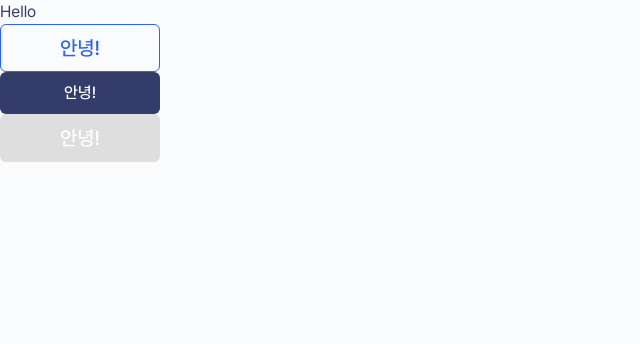
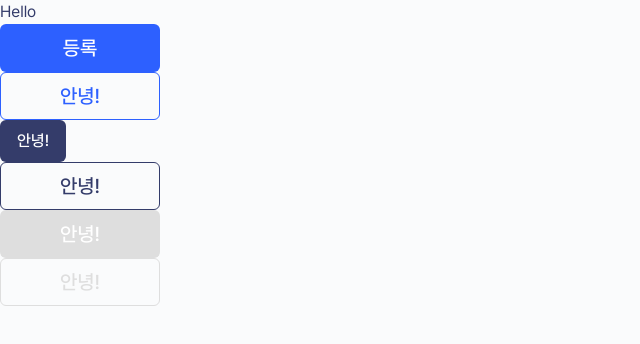
Before and after one commit to OZ-MAIN-PROJECT/frontend, a React (Vite) app: page / in a window 1280 px wide. Shown: the top 344 px of the page, without its empty margins (0-640 px from the left). Built offline with nearby package versions, Linux system fonts and the light colour scheme.

Commit message:
style : 버튼 컴포넌트 디자인 액티브 스타일 지정

```diff
--- a/src/components/common/Button.tsx
+++ b/src/components/common/Button.tsx
@@ -12,16 +12,16 @@ type ButtonProps = {
 
 const colorMap = {
   'blue': {
-    fill: 'bg-accent-blue text-white hover:bg-[#002DBA]',
-    outline: 'bg-transparent border border-accent-blue text-accent-blue hover:bg-accent-blue hover:text-white',
+    fill: 'bg-accent-blue text-white hover:bg-accent-blue active:bg-[#002DBA]',
+    outline: 'bg-transparent border border-accent-blue text-accent-blue hover:bg-transparent active:text-white active:bg-accent-blue',
   },
   'gray': {
-    fill: 'bg-gray-400 text-white hover:bg-gray-600',
-    outline: 'bg-transparent border border-gray-400 text-gray-400 hover:bg-gray-400 hover:text-white',
+    fill: 'bg-gray-400 text-white hover:bg-gray-400 active:bg-gray-600',
+    outline: 'bg-transparent border border-gray-400 text-gray-400 hover:bg-transparent active:text-white active:bg-gray-500',
   },
   'primary': {
-    fill: 'bg-primary-800 text-white hover:bg-[#151D4A]',
-    outline: 'bg-transparent border border-primary-800 text-primary-800 hover:bg-primary-800 hover:text-white',
+    fill: 'bg-primary-800 text-white hover:bg-primary-800 active:bg-[#151D4A]',
+    outline: 'bg-transparent border border-primary-800 text-primary-800 hover:bg-transparent active:text-white active:bg-primary-800',
   },
 };
 
--- a/src/test.tsx
+++ b/src/test.tsx
@@ -1,15 +1,22 @@
 import Button from "./components/common/Button";
 
 function Test() {
+
   return (
     <>
+    <Button color="blue">
+        등록
+    </Button>
       <Button color="blue" variant="outline">
         안녕!
       </Button>
-      <Button color="primary" height="h-8" fontSize="small">
+      <Button color="primary" width="w-[66px]" height="h-[44px]" fontSize="small">
         안녕!
       </Button>
+      <Button color="primary" variant="outline">안녕!</Button>
       <Button color="gray">안녕!</Button>
+      <Button color="gray" variant="outline">안녕!</Button>
+
     </>
   );
 }
```
